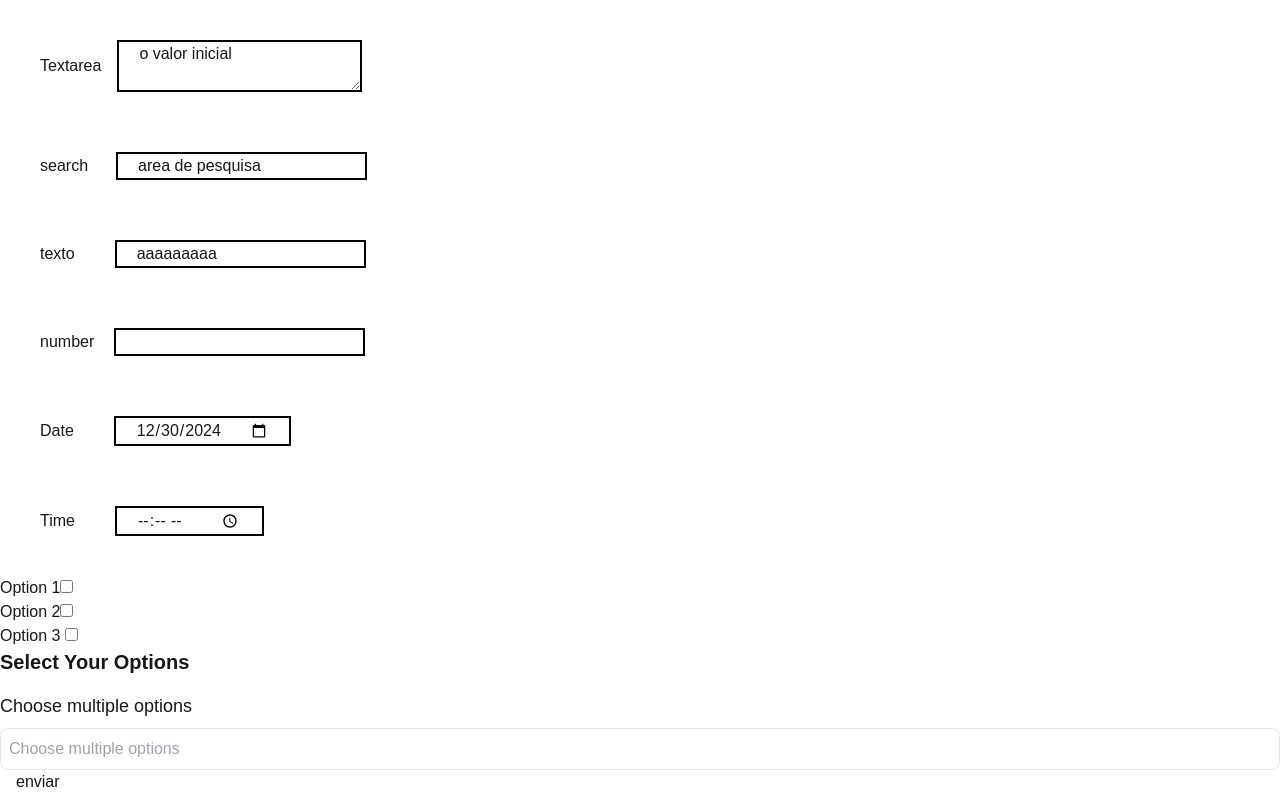
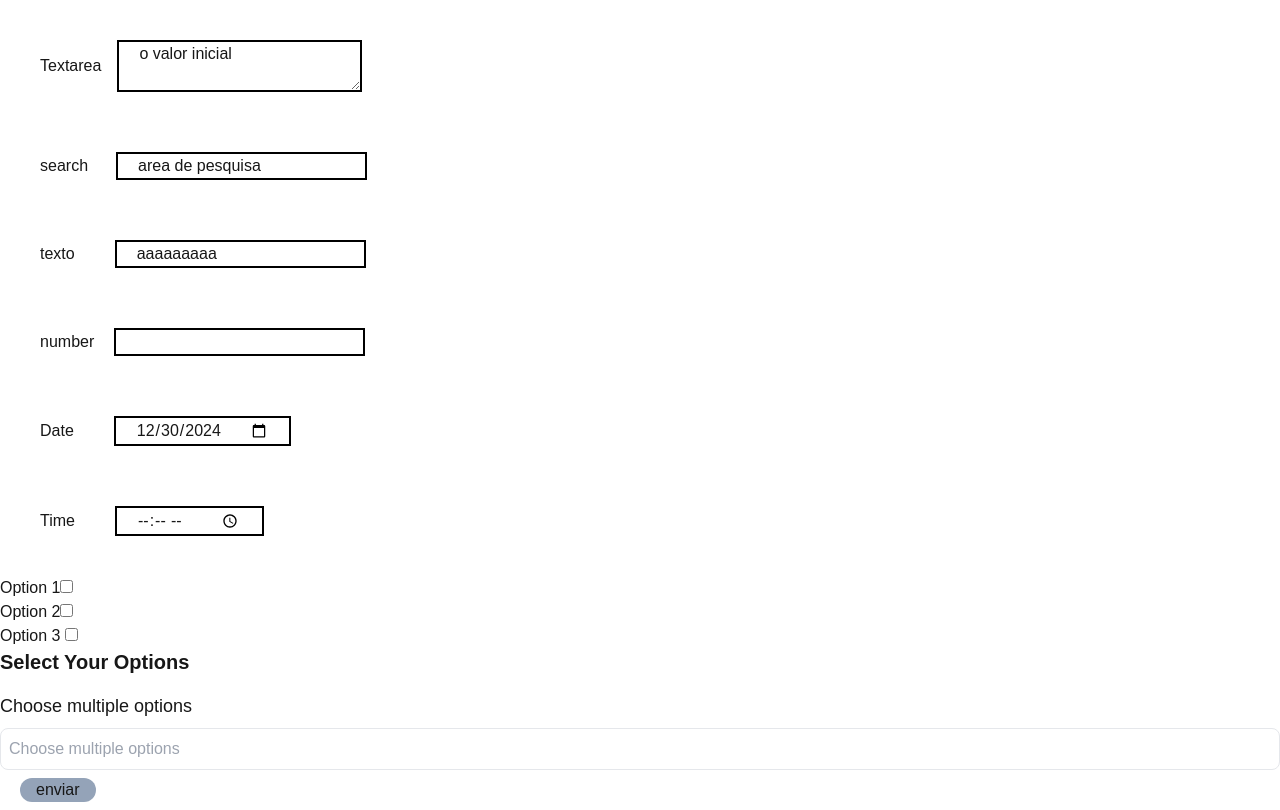
Before and after one commit to tbrweb-dev/input, a Next.js app: page / in a window 1280 px wide. Built offline with nearby package versions, Linux system fonts and the light colour scheme.

Commit message:
Update page.tsx

```diff
--- a/src/app/page.tsx
+++ b/src/app/page.tsx
@@ -111,7 +111,7 @@ export default function Home() {
         placeholder="Choose multiple options"
       />
 
-      <button className="px-4" type="submit">
+      <button className=" mx-5 my-2 px-4 rounded-xl bg-slate-400 " type="submit">
         {' '}
         enviar{' '}
       </button>
```
